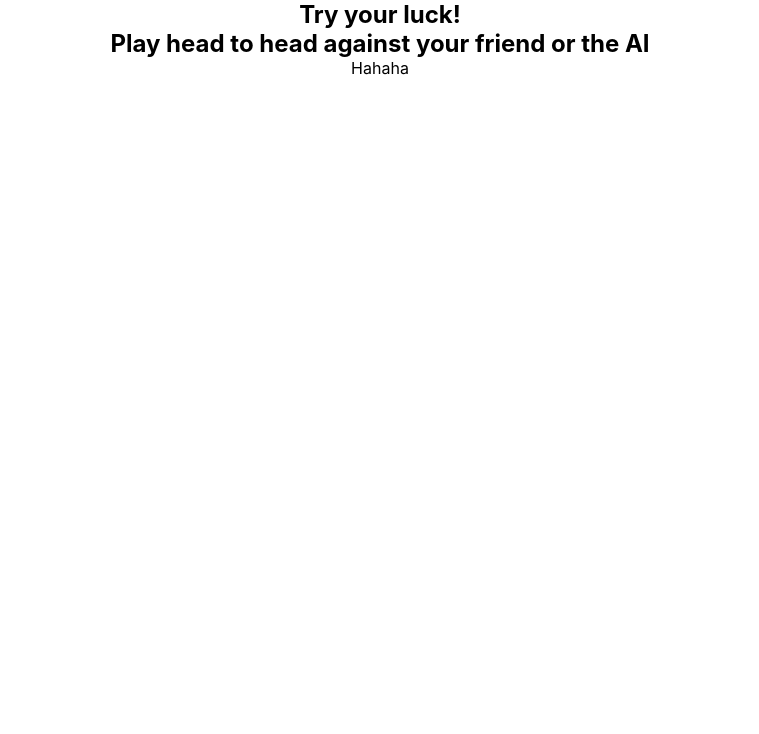
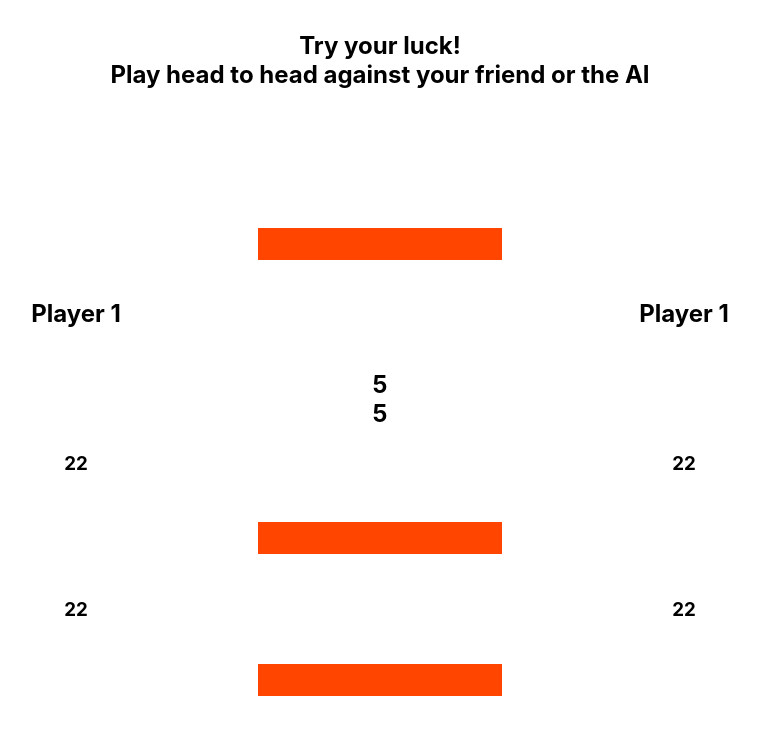
Before and after one commit to YChalfari/Dice-Game, a React (Create React App) app: page / in a window 1280 px wide. Shown: the top 734 px of the page, without its empty margins (260-1019 px from the left). Built offline with nearby package versions, Linux system fonts and the light colour scheme.

Commit message:
layout rough draft complete

```diff
--- a/src/App.css
+++ b/src/App.css
@@ -5,5 +5,14 @@
 }
 
 .App {
+  margin: 0 auto;
   text-align: center;
+  width: 95%;
+  height: 100vh;
 }
+header {
+  display: flex;
+  flex-direction: column;
+  justify-content: center;
+  height: 15%;
+}
--- a/src/App.js
+++ b/src/App.js
@@ -4,8 +4,10 @@ import GameBoard from "./components/GameBoard";
 const App = () => {
   return (
     <div className="App">
-      <h2>Try your luck!</h2>
-      <h2>Play head to head against your friend or the AI</h2>
+      <header>
+        <h2>Try your luck!</h2>
+        <h2>Play head to head against your friend or the AI</h2>
+      </header>
       <GameBoard />
     </div>
   );
--- /dev/null
+++ b/src/common/Button.jsx
@@ -0,0 +1,9 @@
+import React from "react";
+import "./button.css";
+class Button extends React.Component {
+  render() {
+    return <div className="btn"></div>;
+  }
+}
+
+export default Button;
--- /dev/null
+++ b/src/common/CurrentScore.jsx
@@ -0,0 +1,13 @@
+import React from "react";
+
+class CurrentScore extends React.Component {
+  render() {
+    return (
+      <div className="curr-score-wrap">
+        <h3 className="curr-score">22</h3>
+      </div>
+    );
+  }
+}
+
+export default CurrentScore;
--- /dev/null
+++ b/src/common/Die.jsx
@@ -0,0 +1,9 @@
+import React from "react";
+
+class Die extends React.Component {
+  render() {
+    return <h2>5</h2>;
+  }
+}
+
+export default Die;
--- /dev/null
+++ b/src/common/Score.jsx
@@ -0,0 +1,13 @@
+import React from "react";
+
+class Score extends React.Component {
+  render() {
+    return (
+      <div className="score-wrap">
+        <h3 className="score">22</h3>
+      </div>
+    );
+  }
+}
+
+export default Score;
--- /dev/null
+++ b/src/common/button.css
@@ -0,0 +1,7 @@
+.btn {
+  width: 100%;
+  height: 2rem;
+  border: none;
+  background-color: orangered;
+  margin-bottom: 1rem;
+}
--- a/src/components/GameBoard.jsx
+++ b/src/components/GameBoard.jsx
@@ -1,9 +1,41 @@
 import React from "react";
-
+import Player from "./Player";
+import Button from "../common/Button";
+import Die from "../common/Die";
+import "./gameboard.css";
 class GameBoard extends React.Component {
-  state = {};
+  state = {
+    pointsToWin: 100,
+    diceRolls: [null, null],
+    activePlayer: 0,
+    winner: false,
+    players: [
+      {
+        currentScore: 0,
+        totalScore: 0,
+      },
+      {
+        currentScore: 0,
+        totalScore: 0,
+      },
+    ],
+  };
   render() {
-    return <div className="game-board">Hahaha</div>;
+    return (
+      <div className="game-board">
+        <Player />
+        <div className="control-panel">
+          <Button />
+          <div className="dice-container">
+            <Die />
+            <Die />
+          </div>
+          <Button />
+          <Button />
+        </div>
+        <Player />
+      </div>
+    );
   }
 }
 
--- /dev/null
+++ b/src/components/Player.jsx
@@ -0,0 +1,19 @@
+import React from "react";
+import "./player.css";
+import Score from "../common/Score";
+import CurrentScore from "../common/CurrentScore";
+class Player extends React.Component {
+  render() {
+    return (
+      <div className="player-card-wrap">
+        <div className="player-card">
+          <h2>Player 1</h2>
+          <Score />
+          <CurrentScore />
+        </div>
+      </div>
+    );
+  }
+}
+
+export default Player;
--- /dev/null
+++ b/src/components/gameboard.css
@@ -0,0 +1,17 @@
+.game-board {
+  position: relative;
+  display: flex;
+  width: 100%;
+  padding: 5% 0;
+  height: 85%;
+}
+
+.control-panel {
+  position: absolute;
+  display: flex;
+  flex-direction: column;
+  justify-content: space-around;
+  left: 40%;
+  width: 20%;
+  height: 85%;
+}
--- /dev/null
+++ b/src/components/player.css
@@ -0,0 +1,17 @@
+.player-card-wrap {
+  width: 50%;
+  display: flex;
+  align-items: center;
+  justify-content: center;
+}
+.player-card {
+  display: flex;
+  flex-direction: column;
+  align-items: center;
+  justify-content: space-around;
+  width: 70%;
+  height: 80%;
+}
+.curr-score-wrap {
+  justify-self: flex-end;
+}
```
